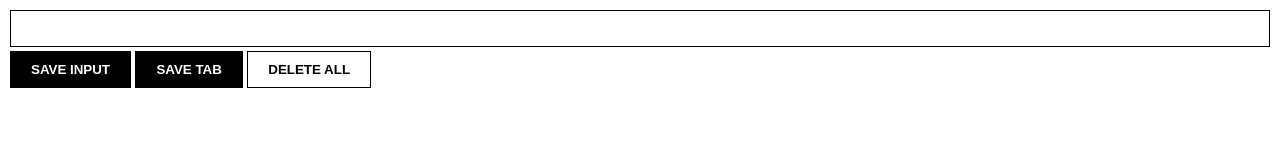
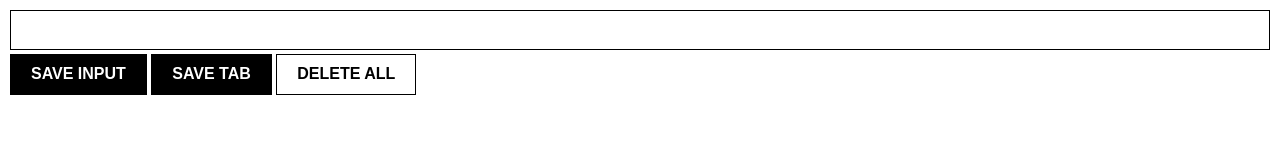
Before and after one commit to ALOK9442/linkeep, a browser extension: page index.html in a window 1280 px wide. Drawn offline with nearby package versions, Linux system fonts and the light colour scheme.

Commit message:
few changes related icon

```diff
--- a/index.html
+++ b/index.html
@@ -3,6 +3,7 @@
 <head>
     <meta charset="UTF-8">
     <meta name="viewport" content="width=device-width, initial-scale=1.0">
+    <link rel="stylesheet" href="https://cdnjs.cloudflare.com/ajax/libs/normalize/8.0.1/normalize.css">
     <link rel = "stylesheet" href= "styles.css">
     <title>LinKeep</title>
 </head>
```
Also changed, not shown: manifest.json.
